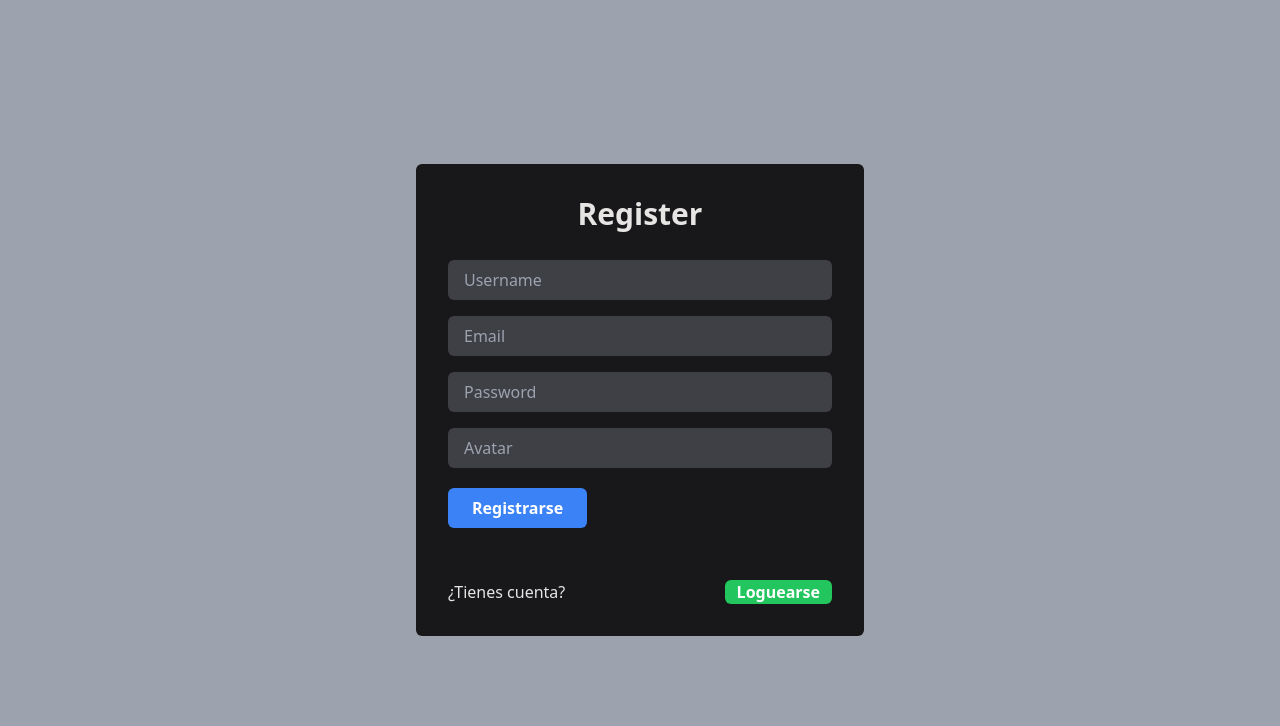
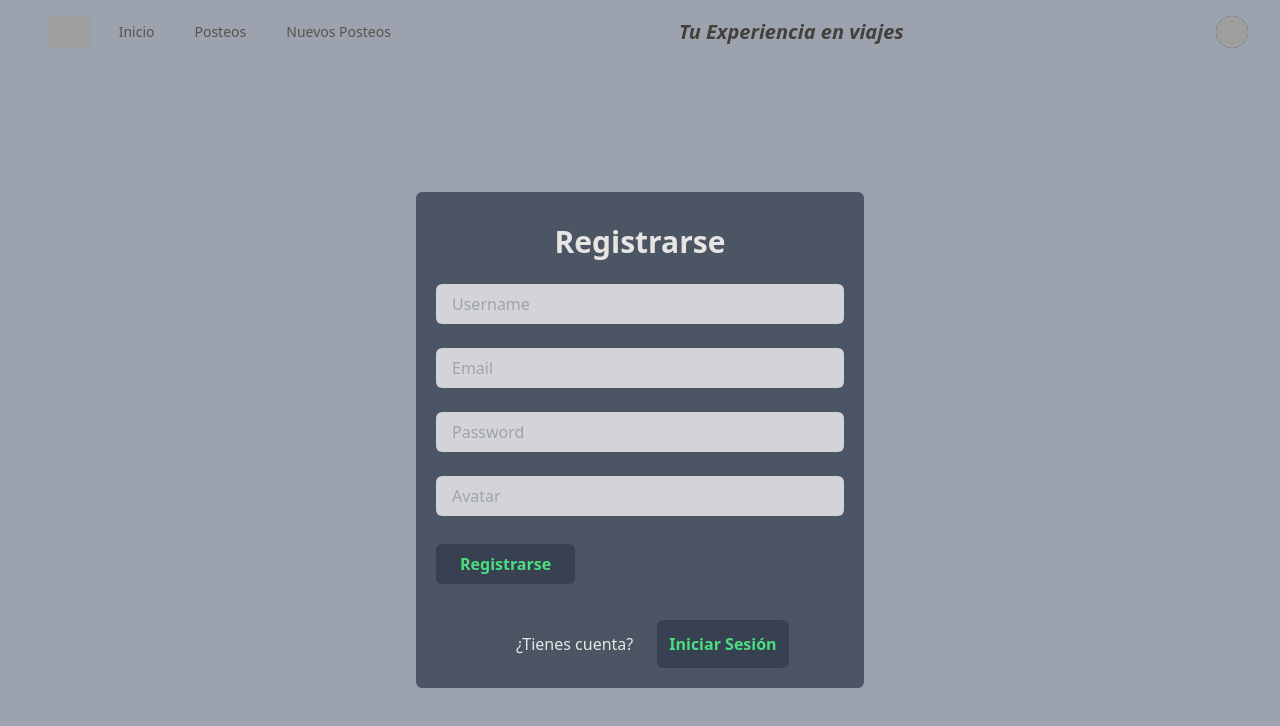
Before and after one commit to LilyWein/Comision-M03-Lilian-Weingast, a React (Vite) app in the folder client/: page /register in a window 1280 px wide. Shown: the top 726 px of the page. Built offline with nearby package versions, Linux system fonts and the light colour scheme; grey boxes are pictures that could not be loaded.

Commit message:
estetica

```diff
--- a/client/src/components/PostCard.jsx
+++ b/client/src/components/PostCard.jsx
@@ -107,13 +107,13 @@ export const PostCard = ({ post }) => {
           <div>
 
             <button
-              className="bg-gray-700 text-green-400 text-xs rounded-md w-20 h-10 m-3"
+              className="bg-gray-700 text-green-400 text-xs font-semibold rounded-md w-20 h-10 m-3"
               onClick={() => redirigir(post._id)}>
               Editar
             </button>
 
             <button
-              className="bg-gray-700 text-red-500 text-xs rounded-md w-20 h-10 m-3 "
+              className="bg-gray-700 text-red-500 text-xs font-semibold rounded-md w-20 h-10 m-3 "
               onClick={() => deletePost(post._id)}>
               Eliminar
             </button>
@@ -138,7 +138,7 @@ export const PostCard = ({ post }) => {
             <div className="bg-gray-600  w-full mt-3 p-3 rounded-md">
               <form onSubmit={onSubmit}>
                 <input
-                  className="flex w-full bg-stone-50 text-black  px-2 py-2 rounded-md my-2"
+                  className= "w-full bg-stone-50 text-black  px-2 py-2 my-2"
                   type="text"
                   rows="3"
                   placeholder="Descripcion"
@@ -146,47 +146,52 @@ export const PostCard = ({ post }) => {
                   autoFocus
                 />
                 <button
-                  className="flex p-2 text-xs text-align:center font-semibold rounded-md my-3 bg-gray-700 text-green-400  "
+                  className=" flex p-2 text-xs text-align:center font-semibold rounded-md my-3 bg-gray-700 text-green-400  "
                   type="submit"
                 >
                   Guardar
                 </button>
               </form>
             </div >
+
             {comments.map((singleComment, i) => (
               <div className="flex items-center mt-2 text-2x1 bg-gray-400 py-1 my-2 text-2x1 w-full p-10 rounded-md" key={i}>
-
+                <div  >
+                  <div className="flex items-center">
                     <img
                       className="h-8 w-8 rounded-full"
                       src={singleComment && singleComment.autor?.avatar !== null && singleComment.autor?.avatar !== undefined ? singleComment.autor?.avatar : "https://media.istockphoto.com/id/1298261537/es/vector/marcador-de-posici%C3%B3n-del-icono-de-la-cabeza-del-perfil-del-hombre-en-blanco.jpg?s=612x612&w=0&k=20&c=e6fPb6CH61RvtxbSfhsVInccMuXXLEkKpV6aVGfywWo="}
                       alt=""
                     />
                     <p className="text-small">{singleComment.autor?.username}</p>
+                    <p className="text-xs px-40">{new Date(singleComment.date).toLocaleString('es-ES')}</p>
+                  </div>
                   {
                     isOnUpdate === singleComment._id ?
                       <>
+                        <input type="text" className="flex items start-0 w-full bg-stone-50 text-black  px-2 py-2 rounded-md my-2" onChange={e => setchangeComment(e.target.value)} />, <br />
 
-                      <input type="text" className="flex items start-0 w-full bg-stone-50 text-black  px-2 py-2 rounded-md my-2" onChange={e => setchangeComment(e.target.value)} />
                         <div className="flex justify-end  text">
-                      <button className=" bg-gray-700 text-green-400 text-xs rounded-md w-20 h-10 m-3" onClick={() => editComment(singleComment._id)} >Aceptar</button>
-                      <button className=" bg-gray-700 text-red-500 text-xs rounded-md w-20 h-10 m-3" onClick={() => setisOnUpdate(0)}>Cancelar</button>
+                          <button className=" bg-gray-700 text-green-400 text-xs font-semibold rounded-md w-20 h-10 m-3" onClick={() => editComment(singleComment._id)} >Aceptar</button>
+                          <button className=" bg-gray-700 text-red-500 text-xs font-semibold rounded-md w-20 h-10 m-3" onClick={() => setisOnUpdate(0)}>Cancelar</button>
                         </div>
-                    </>
-                    :
+
+                      </> :
                       <>
                         <p className="w-full text-s bg bg-gray-300 rounded-md text-gray-800">{singleComment.description}</p>
                         {
                           singleComment.autor._id === user?.id ?
                             <>
                               <div className="flex justify-end  text-small">
-                            <button className=" bg-gray-700 text-green-400 text-xs rounded-md w-20 h-10 m-3" onClick={() => setisOnUpdate(singleComment._id)} >Editar</button>
-                            <button className="bg-gray-700 text-red-500 text-xs rounded-md w-20 h-10 m-3" onClick={() => deleteComm(singleComment._id)}>Eliminar</button>
+                                <button className=" bg-gray-700 text-green-400 text-xs font-semibold rounded-md w-20 h-10 m-3" onClick={() => setisOnUpdate(singleComment._id)} >Editar</button>
+                                <button className="bg-gray-700 text-red-500 text-xs font-semibold rounded-md w-20 h-10 m-3" onClick={() => deleteComm(singleComment._id)}>Eliminar</button>
                               </div>
                             </> : null
                         }
                       </>
                   }
-                            <p className="text-xs">{new Date(singleComment.date).toLocaleString('es-ES')}</p>
+
+                </div>
               </div>
             ))}
           </div>
--- a/client/src/pages/Login.jsx
+++ b/client/src/pages/Login.jsx
@@ -25,8 +25,8 @@ export const Login = () => {
   });
   return (
     <>
-    <Navbar/>
-     <div className="flex h-screen items-center justify-center">
+      <Navbar />
+      <div className="flex h-screen items-center justify-center mt-20">
         <div className="bg-gray-600 max-w-md p-10 rounded-md">
           <h1 className="text-3xl text-center font-semibold mb-10">Iniciar Sesión</h1>
           {loginErrors.map((err, i) => (
@@ -60,7 +60,7 @@ export const Login = () => {
               className="h-10 px-6 font-semibold rounded-md bg-gray-700 text-green-400"
               type="submit"
             >
-             Login
+              Iniciar Sesión
             </button>
           </form>
 
--- a/client/src/pages/Register.jsx
+++ b/client/src/pages/Register.jsx
@@ -2,6 +2,7 @@ import { useForm } from "react-hook-form";
 import { useAuth } from "../context/AuthContext";
 import { useEffect } from "react";
 import { Link, useNavigate } from "react-router-dom";
+import Navbar from "../components/Navbar";
 
 export const Register = () => {
   const {
@@ -24,12 +25,14 @@ export const Register = () => {
     signup(values);
   });
   return (
-    <div className="flex h-screen items-center justify-center">
-      <div className="bg-zinc-900 max-w-md p-8 rounded-md">
+    <>
+      <Navbar />
+      <div className="flex h-screen items-center justify-center mt-10 ">
+        <div className="bg-gray-600 max-w-md p-5 rounded-md">
           {/* FORMULARIO */}
-        <h1 className="text-3xl text-center font-semibold mb-5">Register</h1>
+          <h1 className="text-3xl text-center font-semibold my-3">Registrarse</h1>
           {authErrors.map((err, i) => (
-          <div key={i} className="bg-red-800 text-white">
+            <div key={i} className="bg-red-800 text-white m-3">
               {err}
             </div>
           ))}
@@ -39,7 +42,7 @@ export const Register = () => {
             <input
               type="text"
               {...register("username", { required: true })}
-            className="w-full bg-zinc-700 text-white px-4 py-2 rounded-md my-2"
+              className="w-full bg-zinc-300 text-gray-950 px-4 py-2 rounded-md my-3"
               placeholder="Username"
             />
             {errors.username && (
@@ -48,7 +51,7 @@ export const Register = () => {
             <input
               type="email"
               {...register("email", { required: true })}
-            className="w-full bg-zinc-700 text-white px-4 py-2 rounded-md my-2"
+              className="w-full bg-zinc-300 text-gray-950 px-4 py-2 rounded-md my-3"
               placeholder="Email"
             />
             {errors.email && (
@@ -57,7 +60,7 @@ export const Register = () => {
             <input
               type="password"
               {...register("password", { required: true })}
-            className="w-full bg-zinc-700 text-white px-4 py-2 rounded-md my-2"
+              className="w-full bg-zinc-300 text-gray-950 px-4 py-2 rounded-md my-3"
               placeholder="Password"
             />
             {errors.password && (
@@ -67,29 +70,30 @@ export const Register = () => {
               type="URL"
               accept="image/*"
               {...register("avatar", { required: false })}
-            className="w-full bg-zinc-700 text-white px-4 py-2 rounded-md my-2"
+              className="w-full bg-zinc-300 text-gray-950 px-4 py-2 rounded-md my-3"
               placeholder="Avatar"
             />
             {errors.username && (
               <p className="text-red-400">Ingrese una imagen</p>
             )}
             <button
-            className="h-10 px-6 font-semibold rounded-md bg-blue-500 text-white my-3"
+              className="h-10 px-6 my-4 font-semibold rounded-md bg-gray-700 text-green-400"
               type="submit"
             >
               Registrarse
             </button>
           </form>
-        <p className="flex justify-between mt-10">
+          <p className="flex items-center mr-8 pt-5 pl-20">
             ¿Tienes cuenta?{" "}
             <Link
               to="/login"
-            className=" px-3 font-semibold rounded-md bg-green-500 text-white "
+              className="font-semibold bg-gray-700 text-green-400 rounded-md p-3 ml-6"
             >
-            Loguearse
+              Iniciar Sesión
             </Link>
           </p>
         </div>
       </div>
+    </>
   );
 };
```
Lines whose indentation alone changed are shown as unchanged.
